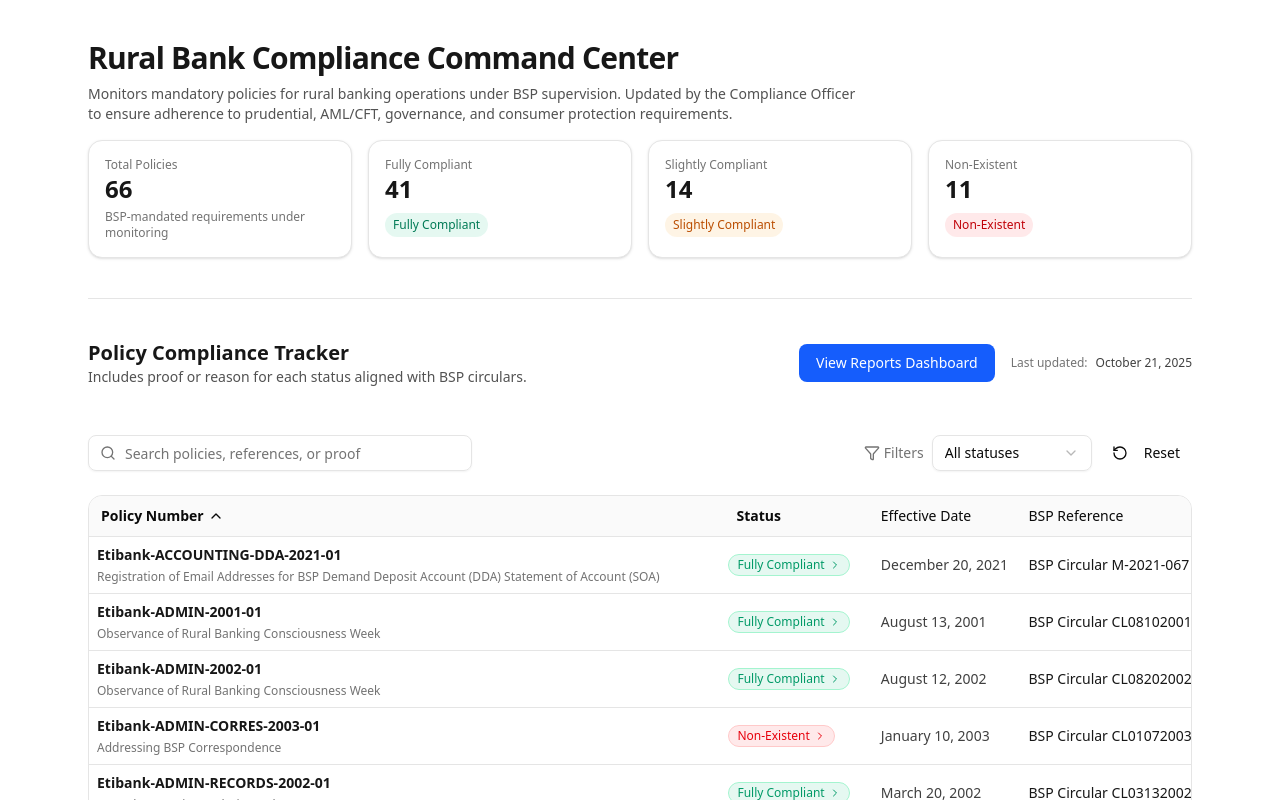
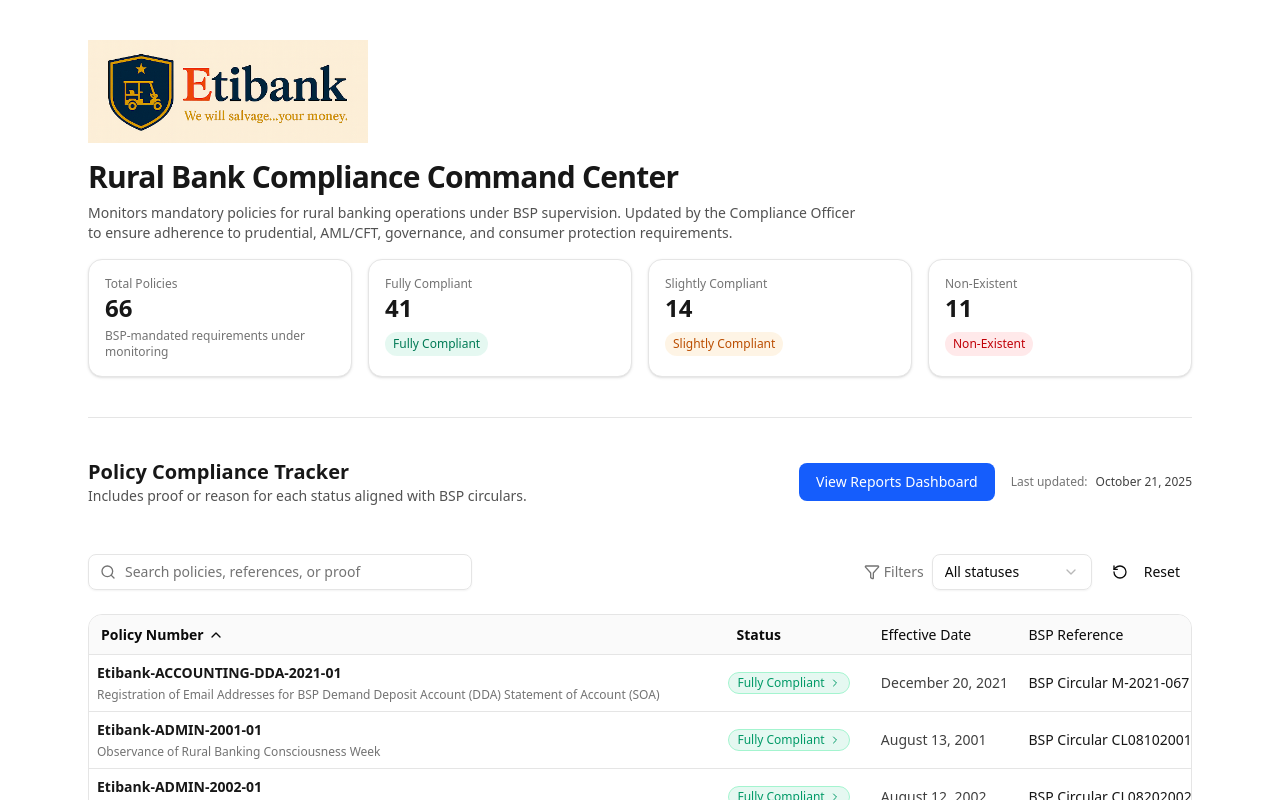
Before and after one commit to japhetvance/bsp_regulations, a Next.js app: page / in a window 1280 px wide. Shown: the top 800 px of the page. Built offline with nearby package versions, Linux system fonts and the light colour scheme.

Commit message:
feat: add logo image to Compliance and BSP Reports dashboards for improved branding

```diff
--- a/app/page.tsx
+++ b/app/page.tsx
@@ -1,5 +1,6 @@
 import { promises as fs } from "fs";
 import path from "path";
+import Image from "next/image";
 
 import { PoliciesTable } from "@/components/policies-table";
 import { Policy, PolicyStatus } from "@/types/policy";
@@ -73,6 +74,14 @@
     <main className="mx-auto flex min-h-screen max-w-6xl flex-col gap-10 px-6 py-10">
       <section className="flex flex-col gap-4 border-b border-neutral-200 pb-10">
         <div className="space-y-4">
+          <div className="space-y-4">
+            <Image
+              src="/logo.png"
+              alt="Etibank Logo"
+              width={280}
+              height={120}
+              className="h-auto"
+            />
             <div>
               <h1 className="text-3xl font-semibold tracking-tight text-neutral-900">
                 Rural Bank Compliance Command Center
@@ -83,6 +92,7 @@
                 adherence to prudential, AML/CFT, governance, and consumer
                 protection requirements.
               </p>
+            </div>
           </div>
 
           <div className="grid gap-4 sm:grid-cols-2 lg:grid-cols-4">
--- a/app/reports/page.tsx
+++ b/app/reports/page.tsx
@@ -2,6 +2,7 @@
 
 import { useState, useEffect } from 'react';
 import { format } from 'date-fns';
+import Image from 'next/image';
 import ReportCard from '@/components/ReportCard';
 import SearchFilters from '@/components/SearchFilters';
 import Pagination from '@/components/Pagination';
@@ -95,10 +96,19 @@
       {/* Header */}
       <header className="bg-white shadow-sm border-b">
         <div className="max-w-7xl mx-auto px-4 sm:px-6 lg:px-8">
-          <div className="flex justify-between items-center py-6">
-            <div>
-              <h1 className="text-3xl font-bold text-gray-900">BSP Regulatory Reports Dashboard</h1>
-              <p className="text-gray-600 mt-1">Manage and track Bangko Sentral ng Pilipinas regulatory reports</p>
+          <div className="flex justify-between items-start py-6">
+            <div className="space-y-4">
+              <Image
+                src="/logo.png"
+                alt="Etibank Logo"
+                width={280}
+                height={120}
+                className="h-auto"
+              />
+              <div>
+                <h1 className="text-3xl font-bold text-gray-900">BSP Regulatory Reports Dashboard</h1>
+                <p className="text-gray-600 mt-1">Manage and track Bangko Sentral ng Pilipinas regulatory reports</p>
+              </div>
             </div>
             <div className="flex items-center gap-4">
               <NavigationButton href="/" label="View Compliance Dashboard" />
```
Lines whose indentation alone changed are shown as unchanged.
